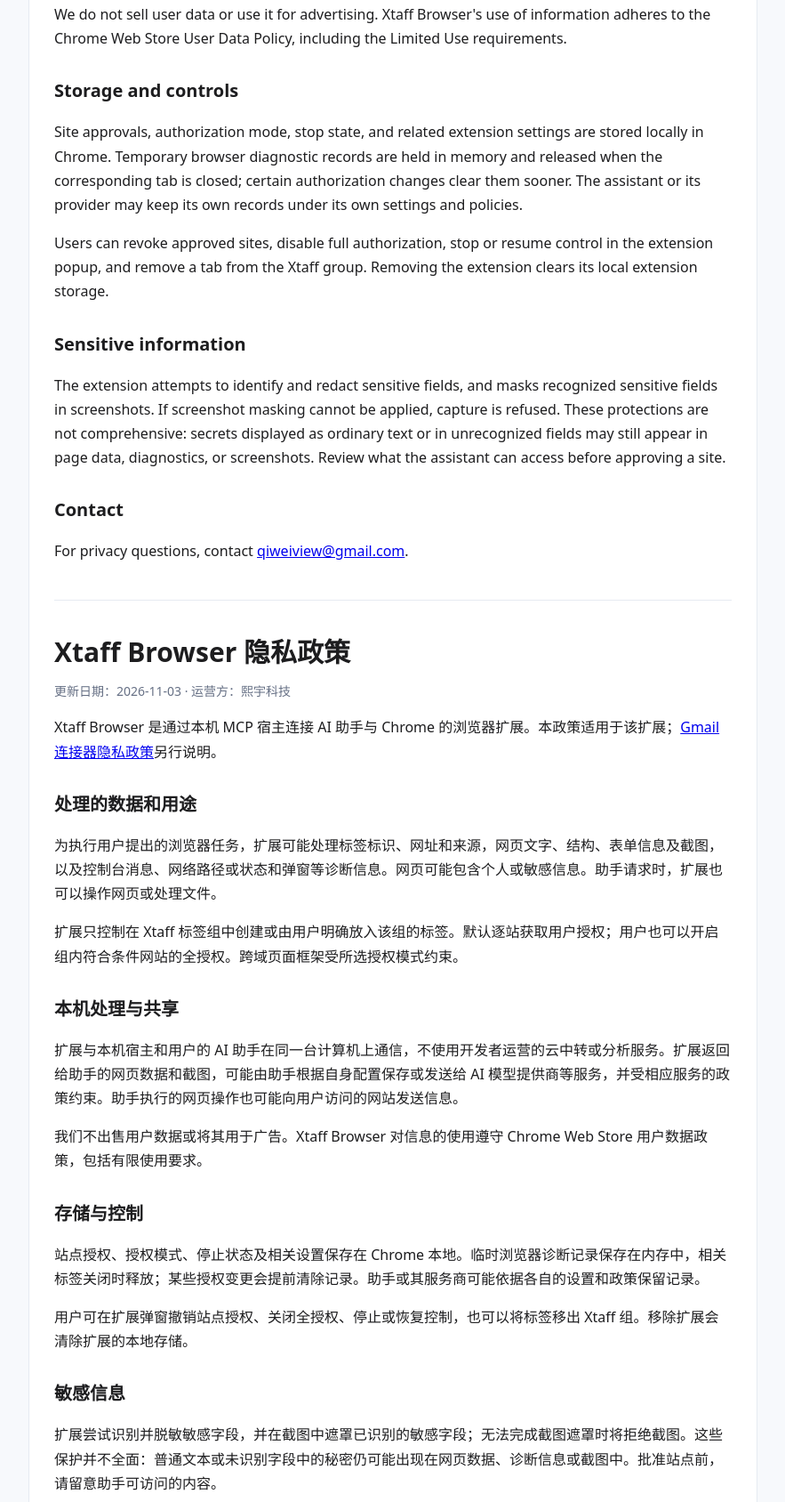
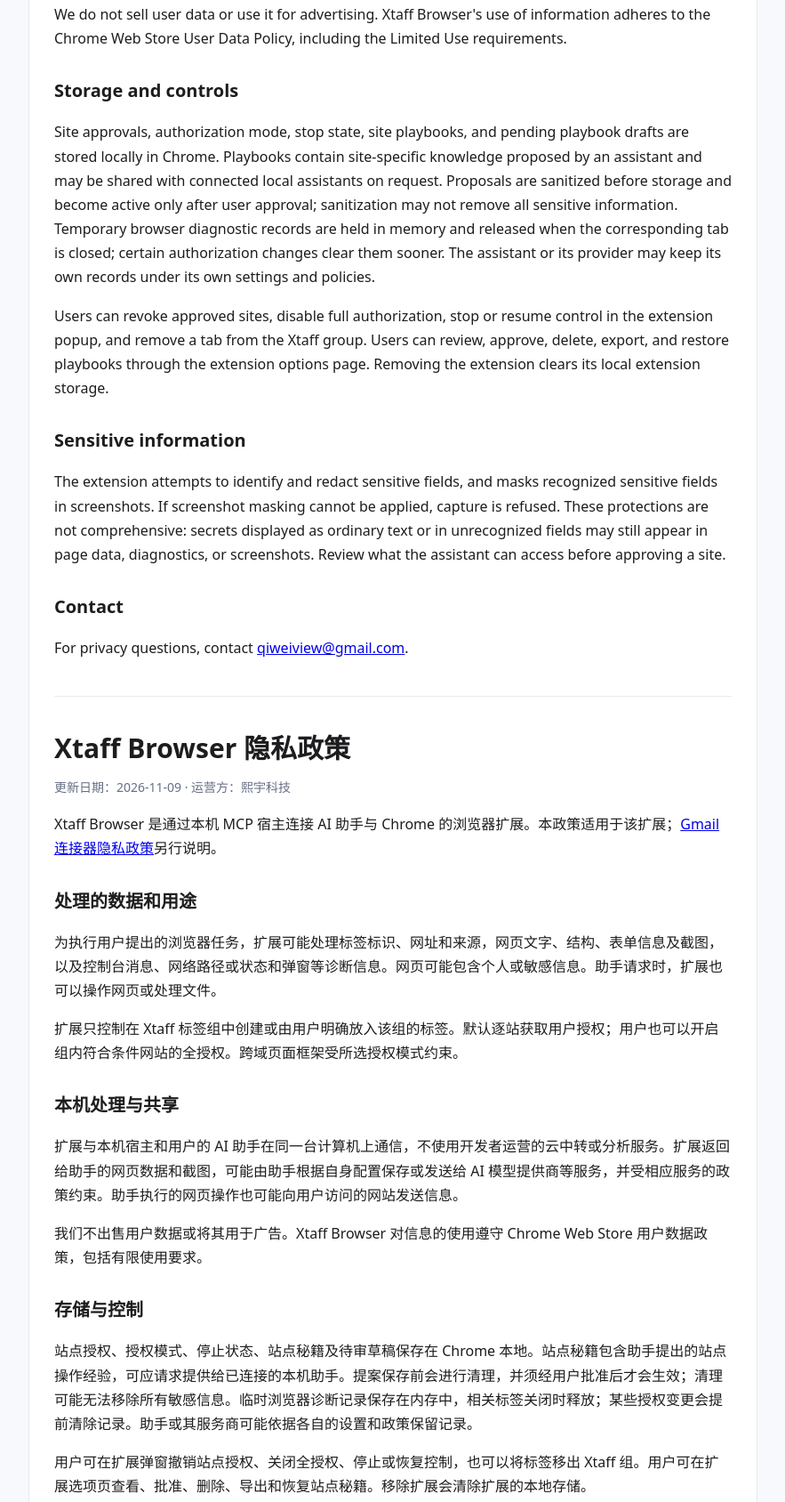
Before and after one commit to qiweiview/xtaff-public, a plain HTML site: page browser-privacy.html in a window 1280 px wide. Shown: the part 846-2534 px from the top of the page at 89% size, without its empty margins (198-1081 px from the left). Drawn offline with Linux system fonts and the light colour scheme.

Commit message:
Update browser privacy policy for site playbooks

```diff
--- a/browser-privacy.html
+++ b/browser-privacy.html
@@ -19,7 +19,7 @@
     <main><article class="card">
       <p><a href="./">Xtaff home</a> / Xtaff Browser</p>
       <h1>Xtaff Browser Privacy Policy</h1>
-      <p class="muted">Last updated: 2026-11-03 · Operated by 熙宇科技</p>
+      <p class="muted">Last updated: 2026-11-09 · Operated by 熙宇科技</p>
       <p>Xtaff Browser is a Chrome extension that connects a local AI assistant to a browser through a local MCP host. This policy applies to the extension, not the separate <a href="privacy.html">Xtaff Gmail connector</a>.</p>
 
       <h2>Data processed and why</h2>
@@ -31,8 +31,8 @@
       <p>We do not sell user data or use it for advertising. Xtaff Browser's use of information adheres to the Chrome Web Store User Data Policy, including the Limited Use requirements.</p>
 
       <h2>Storage and controls</h2>
-      <p>Site approvals, authorization mode, stop state, and related extension settings are stored locally in Chrome. Temporary browser diagnostic records are held in memory and released when the corresponding tab is closed; certain authorization changes clear them sooner. The assistant or its provider may keep its own records under its own settings and policies.</p>
-      <p>Users can revoke approved sites, disable full authorization, stop or resume control in the extension popup, and remove a tab from the Xtaff group. Removing the extension clears its local extension storage.</p>
+      <p>Site approvals, authorization mode, stop state, site playbooks, and pending playbook drafts are stored locally in Chrome. Playbooks contain site-specific knowledge proposed by an assistant and may be shared with connected local assistants on request. Proposals are sanitized before storage and become active only after user approval; sanitization may not remove all sensitive information. Temporary browser diagnostic records are held in memory and released when the corresponding tab is closed; certain authorization changes clear them sooner. The assistant or its provider may keep its own records under its own settings and policies.</p>
+      <p>Users can revoke approved sites, disable full authorization, stop or resume control in the extension popup, and remove a tab from the Xtaff group. Users can review, approve, delete, export, and restore playbooks through the extension options page. Removing the extension clears its local extension storage.</p>
 
       <h2>Sensitive information</h2>
       <p>The extension attempts to identify and redact sensitive fields, and masks recognized sensitive fields in screenshots. If screenshot masking cannot be applied, capture is refused. These protections are not comprehensive: secrets displayed as ordinary text or in unrecognized fields may still appear in page data, diagnostics, or screenshots. Review what the assistant can access before approving a site.</p>
@@ -42,7 +42,7 @@
       <hr />
       <div lang="zh-CN">
         <h1>Xtaff Browser 隐私政策</h1>
-        <p class="muted">更新日期：2026-11-03 · 运营方：熙宇科技</p>
+        <p class="muted">更新日期：2026-11-09 · 运营方：熙宇科技</p>
         <p>Xtaff Browser 是通过本机 MCP 宿主连接 AI 助手与 Chrome 的浏览器扩展。本政策适用于该扩展；<a href="privacy.html">Gmail 连接器隐私政策</a>另行说明。</p>
         <h2>处理的数据和用途</h2>
         <p>为执行用户提出的浏览器任务，扩展可能处理标签标识、网址和来源，网页文字、结构、表单信息及截图，以及控制台消息、网络路径或状态和弹窗等诊断信息。网页可能包含个人或敏感信息。助手请求时，扩展也可以操作网页或处理文件。</p>
@@ -51,8 +51,8 @@
         <p>扩展与本机宿主和用户的 AI 助手在同一台计算机上通信，不使用开发者运营的云中转或分析服务。扩展返回给助手的网页数据和截图，可能由助手根据自身配置保存或发送给 AI 模型提供商等服务，并受相应服务的政策约束。助手执行的网页操作也可能向用户访问的网站发送信息。</p>
         <p>我们不出售用户数据或将其用于广告。Xtaff Browser 对信息的使用遵守 Chrome Web Store 用户数据政策，包括有限使用要求。</p>
         <h2>存储与控制</h2>
-        <p>站点授权、授权模式、停止状态及相关设置保存在 Chrome 本地。临时浏览器诊断记录保存在内存中，相关标签关闭时释放；某些授权变更会提前清除记录。助手或其服务商可能依据各自的设置和政策保留记录。</p>
-        <p>用户可在扩展弹窗撤销站点授权、关闭全授权、停止或恢复控制，也可以将标签移出 Xtaff 组。移除扩展会清除扩展的本地存储。</p>
+        <p>站点授权、授权模式、停止状态、站点秘籍及待审草稿保存在 Chrome 本地。站点秘籍包含助手提出的站点操作经验，可应请求提供给已连接的本机助手。提案保存前会进行清理，并须经用户批准后才会生效；清理可能无法移除所有敏感信息。临时浏览器诊断记录保存在内存中，相关标签关闭时释放；某些授权变更会提前清除记录。助手或其服务商可能依据各自的设置和政策保留记录。</p>
+        <p>用户可在扩展弹窗撤销站点授权、关闭全授权、停止或恢复控制，也可以将标签移出 Xtaff 组。用户可在扩展选项页查看、批准、删除、导出和恢复站点秘籍。移除扩展会清除扩展的本地存储。</p>
         <h2>敏感信息</h2>
         <p>扩展尝试识别并脱敏敏感字段，并在截图中遮罩已识别的敏感字段；无法完成截图遮罩时将拒绝截图。这些保护并不全面：普通文本或未识别字段中的秘密仍可能出现在网页数据、诊断信息或截图中。批准站点前，请留意助手可访问的内容。</p>
         <h2>联系方式</h2>
```
